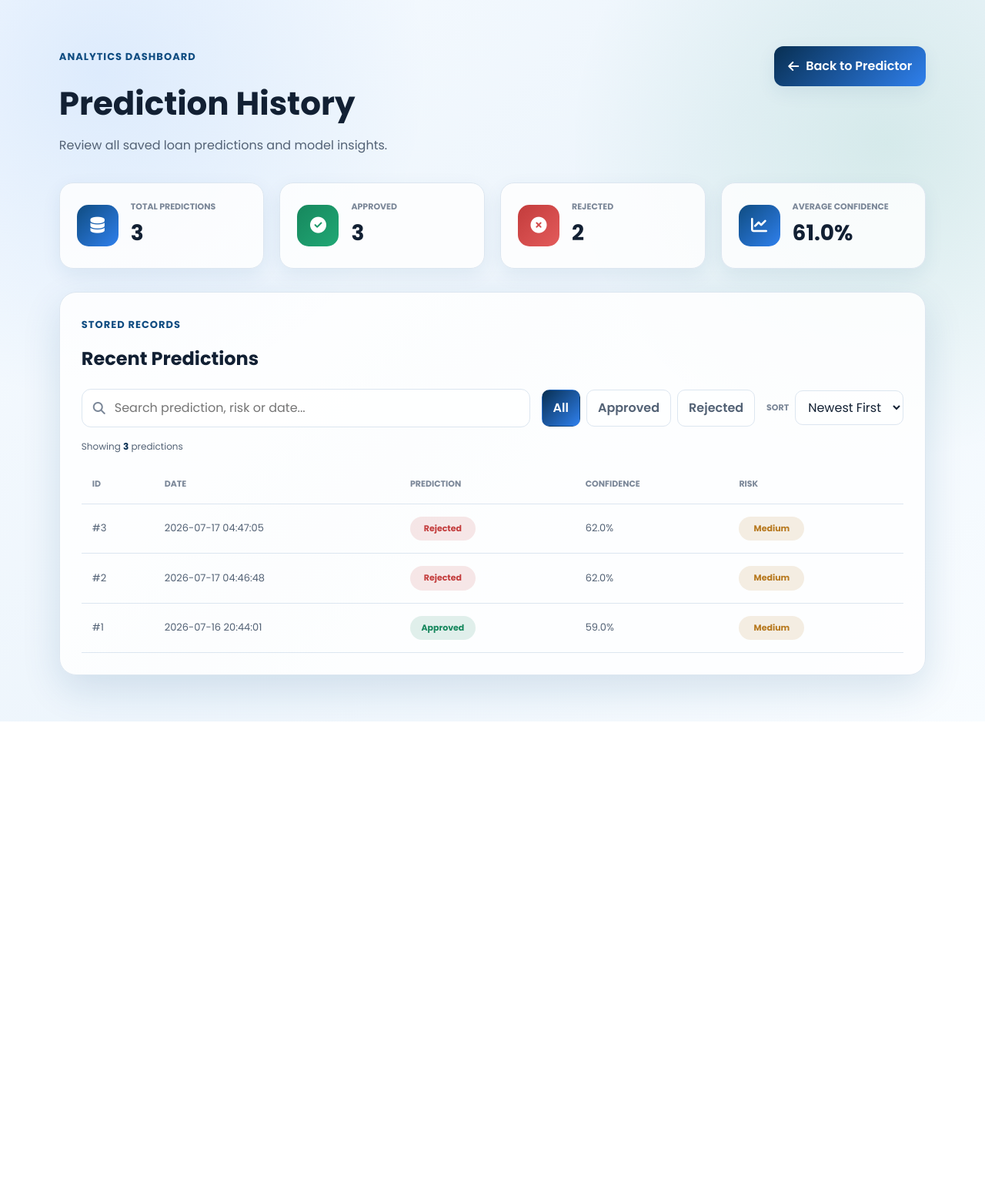
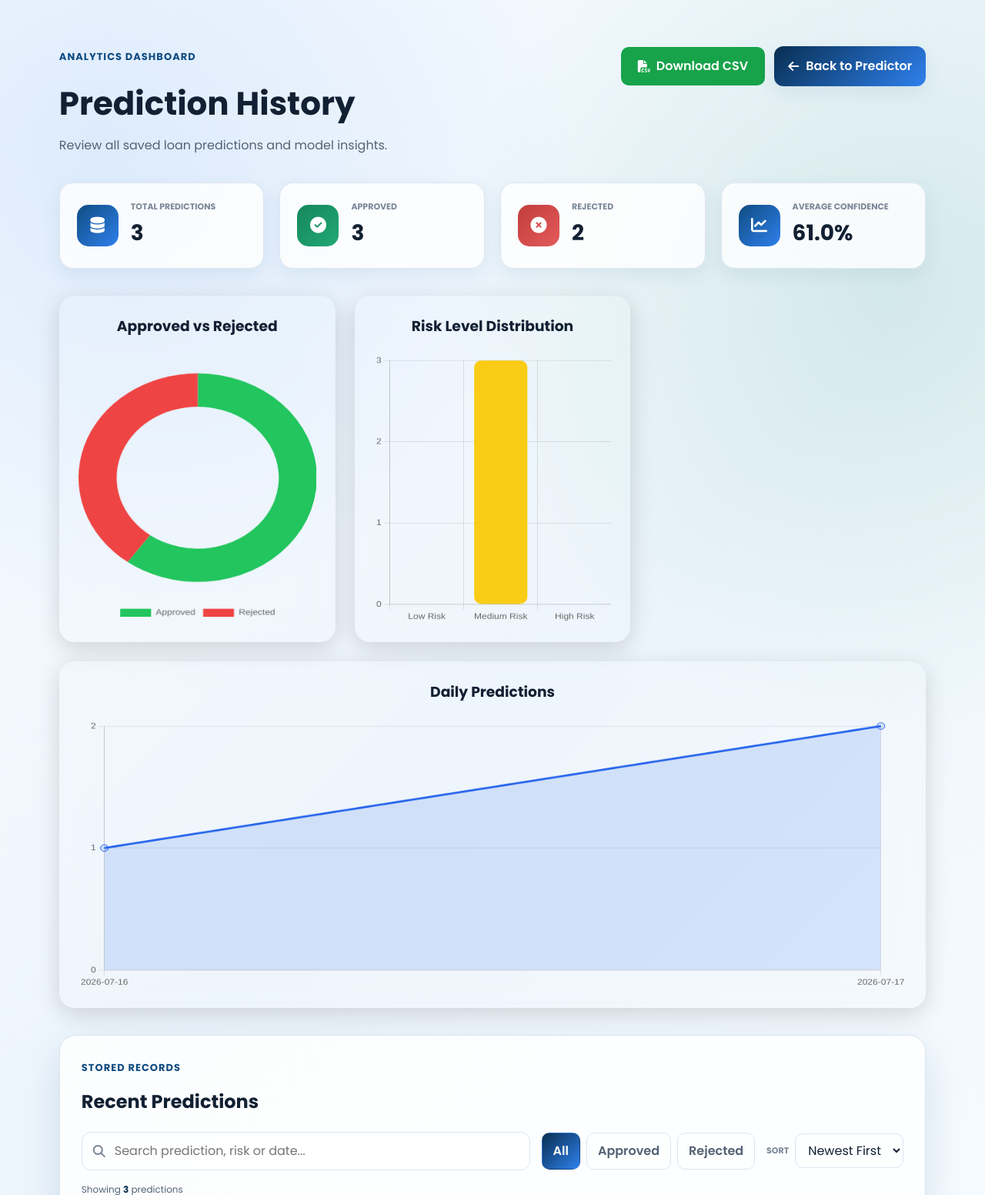
Before and after one commit to aaditttya/Loan-Approval-Prediction, a Flask app: page /history in a window 1280 px wide. Shown: the top 1552 px of the page at 77% size. Before the commit the page ends 937 px from the top, so only its background shows below. Run offline with Flask 3, Linux system fonts and the light colour scheme; data comes from the database, SQL or seed files in the repository; both versions use the stored data as it was after the commit; parts of the project's set-up code (start-up, migrations or seed data) failed here and were passed over.

Commit message:
Phase 6 completed: Analytics dashboard and CSV export

```diff
--- a/app.py
+++ b/app.py
@@ -1,10 +1,17 @@
-from flask import Flask, render_template, request
+from flask import (
+    Flask,
+    render_template,
+    request,
+    Response
+)
+
+import csv
+import io
 import os
 import pickle
 import sqlite3
 
 import pandas as pd
-
 
 app = Flask(__name__)
 
@@ -709,6 +716,41 @@
             """
         ).fetchone()[0]
 
+        low_risk = connection.execute(
+            """
+            SELECT COUNT(*)
+            FROM predictions
+            WHERE risk_level = 'Low'
+            """
+        ).fetchone()[0]
+
+        medium_risk = connection.execute(
+            """
+            SELECT COUNT(*)
+            FROM predictions
+            WHERE risk_level = 'Medium'
+            """
+        ).fetchone()[0]
+
+        high_risk = connection.execute(
+           """
+           SELECT COUNT(*)
+           FROM predictions
+           WHERE risk_level = 'High'
+           """
+        ).fetchone()[0]
+
+        daily_prediction_rows = connection.execute(
+    """
+    SELECT
+        DATE(prediction_date) AS prediction_day,
+        COUNT(*) AS prediction_count
+    FROM predictions
+    GROUP BY DATE(prediction_date)
+    ORDER BY DATE(prediction_date)
+    """
+).fetchall()
+
         average_confidence = connection.execute(
             """
             SELECT AVG(confidence)
@@ -728,13 +770,134 @@
         2
     )
 
+    approval_chart_data = {
+        "approved": approved_predictions,
+        "rejected": rejected_predictions
+    }
+
+    daily_chart_data = {
+    "labels": [
+        row["prediction_day"]
+        for row in daily_prediction_rows
+    ],
+    "counts": [
+        row["prediction_count"]
+        for row in daily_prediction_rows
+    ]
+}
+
     return render_template(
         "history.html",
         predictions=predictions,
         total_predictions=total_predictions,
         approved_predictions=approved_predictions,
         rejected_predictions=rejected_predictions,
-        average_confidence=average_confidence
+        average_confidence=average_confidence,
+        approval_chart_data=approval_chart_data,
+        risk_chart_data={
+        "low": low_risk,
+        "medium": medium_risk,
+        "high": high_risk
+     },
+     daily_chart_data=daily_chart_data
+
+    )
+
+# --------------------------------------------------
+# Export Prediction History as CSV
+# --------------------------------------------------
+
+@app.route("/export-csv")
+def export_csv():
+    database_path = os.path.join(
+        BASE_DIR,
+        "predictions.db"
+    )
+
+    connection = sqlite3.connect(database_path)
+    connection.row_factory = sqlite3.Row
+
+    try:
+        predictions = connection.execute(
+            """
+            SELECT
+                id,
+                prediction_date,
+                gender,
+                married,
+                dependents,
+                education,
+                self_employed,
+                applicant_income,
+                coapplicant_income,
+                loan_amount,
+                loan_term,
+                credit_history,
+                property_area,
+                prediction,
+                confidence,
+                risk_level
+            FROM predictions
+            ORDER BY prediction_date DESC
+            """
+        ).fetchall()
+
+    finally:
+        connection.close()
+
+    output = io.StringIO()
+
+    writer = csv.writer(output)
+
+    writer.writerow([
+        "ID",
+        "Prediction Date",
+        "Gender",
+        "Married",
+        "Dependents",
+        "Education",
+        "Self Employed",
+        "Applicant Income",
+        "Coapplicant Income",
+        "Loan Amount",
+        "Loan Term",
+        "Credit History",
+        "Property Area",
+        "Prediction",
+        "Confidence",
+        "Risk Level"
+    ])
+
+    for row in predictions:
+        writer.writerow([
+            row["id"],
+            row["prediction_date"],
+            row["gender"],
+            row["married"],
+            row["dependents"],
+            row["education"],
+            row["self_employed"],
+            row["applicant_income"],
+            row["coapplicant_income"],
+            row["loan_amount"],
+            row["loan_term"],
+            row["credit_history"],
+            row["property_area"],
+            row["prediction"],
+            row["confidence"],
+            row["risk_level"]
+        ])
+
+    csv_data = output.getvalue()
+    output.close()
+
+    return Response(
+        csv_data,
+        mimetype="text/csv",
+        headers={
+            "Content-Disposition":
+                "attachment; filename=loan_prediction_history.csv"
+        }
     )
 
     # --------------------------------------------------
--- a/static/css/style.css
+++ b/static/css/style.css
@@ -2602,3 +2602,59 @@
         justify-content: space-between;
     }
 }
+/* ===========================
+   Analytics Dashboard
+=========================== */
+
+.charts-section{
+    display:grid;
+    grid-template-columns:repeat(auto-fit,minmax(320px,1fr));
+    gap:25px;
+    margin:35px 0;
+}
+
+.chart-card{
+    background:rgba(255,255,255,0.08);
+    backdrop-filter:blur(16px);
+    border-radius:20px;
+    padding:25px;
+    box-shadow:0 8px 30px rgba(0,0,0,.15);
+}
+
+.chart-card h3{
+    text-align:center;
+    margin-bottom:20px;
+}
+
+.full-width{
+    grid-column:1/-1;
+}
+
+.chart-card canvas{
+    width:100% !important;
+    height:350px !important;
+}
+.history-actions{
+    display:flex;
+    gap:12px;
+    align-items:center;
+    flex-wrap:wrap;
+}
+
+.export-btn{
+    display:inline-flex;
+    align-items:center;
+    gap:8px;
+    padding:12px 22px;
+    background:#16a34a;
+    color:#ffffff;
+    text-decoration:none;
+    border-radius:10px;
+    font-weight:600;
+    transition:0.3s;
+}
+
+.export-btn:hover{
+    background:#15803d;
+    transform:translateY(-2px);
+}
--- /dev/null
+++ b/static/js/charts.js
@@ -0,0 +1,229 @@
+document.addEventListener("DOMContentLoaded", function () {
+
+    const approvalDataElement = document.getElementById(
+        "approval-chart-data"
+    );
+
+    const riskDataElement = document.getElementById(
+        "risk-chart-data"
+    );
+
+    const dailyDataElement = document.getElementById(
+        "daily-chart-data"
+    );
+
+
+    // ------------------------------
+    // Approval Chart
+    // ------------------------------
+
+    if (approvalDataElement) {
+
+        const approvalChartData = JSON.parse(
+            approvalDataElement.textContent
+        );
+
+        const approvalCanvas = document.getElementById(
+            "approvalChart"
+        );
+
+        if (approvalCanvas) {
+
+            new Chart(approvalCanvas, {
+
+                type: "doughnut",
+
+                data: {
+
+                    labels: [
+                        "Approved",
+                        "Rejected"
+                    ],
+
+                    datasets: [
+                        {
+                            data: [
+                                approvalChartData.approved,
+                                approvalChartData.rejected
+                            ],
+
+                            backgroundColor: [
+                                "#22c55e",
+                                "#ef4444"
+                            ],
+
+                            borderWidth: 0,
+                            hoverOffset: 12
+                        }
+                    ]
+                },
+
+                options: {
+
+                    responsive: true,
+                    maintainAspectRatio: false,
+                    cutout: "68%",
+
+                    plugins: {
+
+                        legend: {
+                            position: "bottom"
+                        }
+                    }
+                }
+            });
+        }
+    }
+
+
+    // ------------------------------
+    // Risk Chart
+    // ------------------------------
+
+    if (riskDataElement) {
+
+        const riskChartData = JSON.parse(
+            riskDataElement.textContent
+        );
+
+        const riskCanvas = document.getElementById(
+            "riskChart"
+        );
+
+        if (riskCanvas) {
+
+            new Chart(riskCanvas, {
+
+                type: "bar",
+
+                data: {
+
+                    labels: [
+                        "Low Risk",
+                        "Medium Risk",
+                        "High Risk"
+                    ],
+
+                    datasets: [
+                        {
+                            label: "Applications",
+
+                            data: [
+                                riskChartData.low,
+                                riskChartData.medium,
+                                riskChartData.high
+                            ],
+
+                            backgroundColor: [
+                                "#22c55e",
+                                "#facc15",
+                                "#ef4444"
+                            ],
+
+                            borderRadius: 10,
+                            borderSkipped: false
+                        }
+                    ]
+                },
+
+                options: {
+
+                    responsive: true,
+                    maintainAspectRatio: false,
+
+                    plugins: {
+
+                        legend: {
+                            display: false
+                        }
+                    },
+
+                    scales: {
+
+                        y: {
+                            beginAtZero: true,
+
+                            ticks: {
+                                precision: 0,
+                                stepSize: 1
+                            }
+                        }
+                    }
+                }
+            });
+        }
+    }
+
+
+    // ------------------------------
+    // Daily Chart
+    // ------------------------------
+
+    if (dailyDataElement) {
+
+        const dailyChartData = JSON.parse(
+            dailyDataElement.textContent
+        );
+
+        const dailyCanvas = document.getElementById(
+            "dailyChart"
+        );
+
+        if (dailyCanvas) {
+
+            new Chart(dailyCanvas, {
+
+                type: "line",
+
+                data: {
+
+                    labels: dailyChartData.labels,
+
+                    datasets: [
+                        {
+                            label: "Predictions",
+
+                            data: dailyChartData.counts,
+
+                            borderColor: "#2563eb",
+
+                            backgroundColor:
+                                "rgba(37, 99, 235, 0.15)",
+
+                            fill: true,
+                            tension: 0.4,
+                            pointRadius: 5,
+                            pointHoverRadius: 7
+                        }
+                    ]
+                },
+
+                options: {
+
+                    responsive: true,
+                    maintainAspectRatio: false,
+
+                    plugins: {
+
+                        legend: {
+                            display: false
+                        }
+                    },
+
+                    scales: {
+
+                        y: {
+                            beginAtZero: true,
+
+                            ticks: {
+                                precision: 0,
+                                stepSize: 1
+                            }
+                        }
+                    }
+                }
+            });
+        }
+    }
+
+});
--- a/templates/history.html
+++ b/templates/history.html
@@ -33,6 +33,7 @@
         rel="stylesheet"
         href="{{ url_for('static', filename='css/style.css') }}"
     >
+    <script src="https://cdn.jsdelivr.net/npm/chart.js"></script>
 </head>
 
 <body>
@@ -55,10 +56,25 @@
                     </p>
                 </div>
 
-                <a href="/" class="history-back-button">
-                    <i class="fa-solid fa-arrow-left"></i>
-                    Back to Predictor
-                </a>
+                <div class="history-actions">
+
+    <a
+        href="{{ url_for('export_csv') }}"
+        class="export-btn"
+    >
+        <i class="fa-solid fa-file-csv"></i>
+        Download CSV
+    </a>
+
+    <a
+        href="/"
+        class="history-back-button"
+    >
+        <i class="fa-solid fa-arrow-left"></i>
+        Back to Predictor
+    </a>
+
+</div>
 
             </div>
 
@@ -117,6 +133,25 @@
                 </article>
 
             </div>
+
+            <section class="charts-section">
+
+    <div class="chart-card">
+        <h3>Approved vs Rejected</h3>
+        <canvas id="approvalChart"></canvas>
+    </div>
+
+    <div class="chart-card">
+        <h3>Risk Level Distribution</h3>
+        <canvas id="riskChart"></canvas>
+    </div>
+
+    <div class="chart-card full-width">
+        <h3>Daily Predictions</h3>
+        <canvas id="dailyChart"></canvas>
+    </div>
+
+</section>
 
             <div class="history-table-card">
 
@@ -272,6 +307,21 @@
     src="{{ url_for('static', filename='js/script.js') }}"
 ></script>
 
+<script id="approval-chart-data" type="application/json">
+    {{ approval_chart_data | tojson }}
+</script>
+
+<script id="risk-chart-data" type="application/json">
+    {{ risk_chart_data | tojson }}
+</script>
+
+
+<script id="daily-chart-data" type="application/json">
+    {{ daily_chart_data | tojson }}
+</script>
+
+<script src="{{ url_for('static', filename='js/charts.js') }}"></script>
+
+
 </body>
-
 </html>
```
Also changed, not shown: predictions.db.
